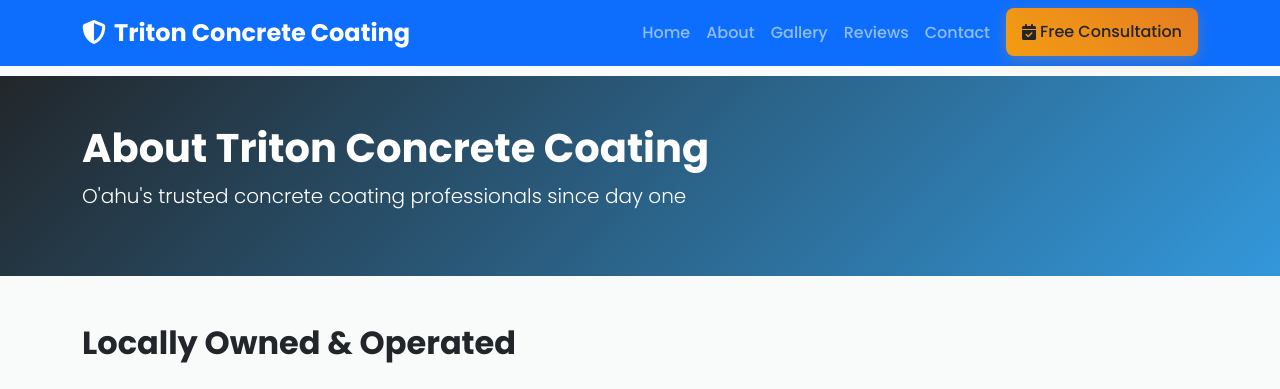
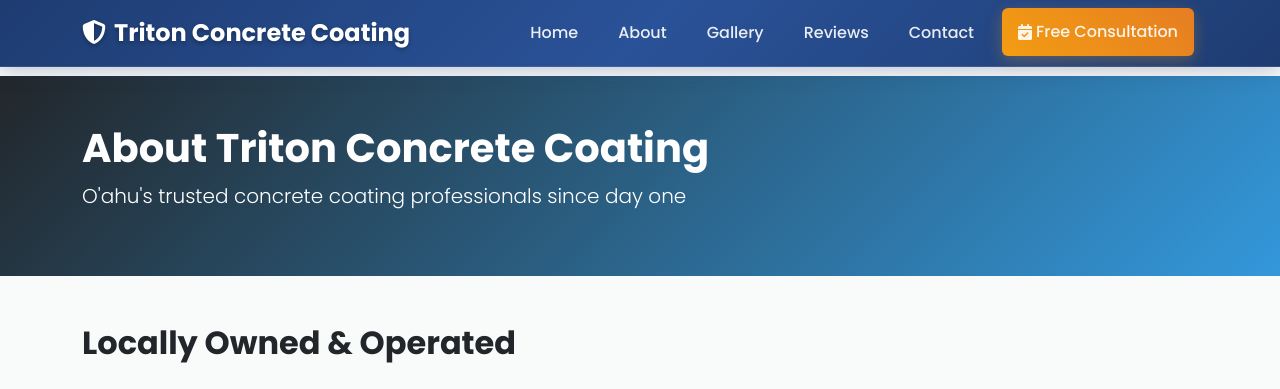
Before and after one commit to robertsn808/SPANK, a Flask app: page /about in a window 1280 px wide. Shown: the top 389 px of the page. Run offline with Flask 3, Linux system fonts and the light colour scheme; some libraries are stand-ins or nearby versions.

Commit message:
Improve the appearance of the website header with a new color scheme
Updates the navigation bar's appearance with a gradient background, blur effect, and enhanced link styles using CSS and modifies base.html to use the new class.

Replit-Commit-Author: Agent
Replit-Commit-Session-Id: e5790f8d-404f-4be7-87e8-d8c35d3b8adf
Replit-Commit-Screenshot-Url: https://storage.googleapis.com/screenshot-production-us-central1/b50b8781-d41f-4368-a8f1-722885610003/a837c056-21ce-4aff-932e-22e3074faa67.jpg

```diff
--- a/static/css/styles.css
+++ b/static/css/styles.css
@@ -23,19 +23,46 @@ body {
     background-color: hsl(var(--background));
 }
 
-/* Navigation Styles */
+/* Premium Navigation Styles */
+.navbar-premium {
+    background: linear-gradient(135deg, #1e3c72 0%, #2a5298 50%, #1e3c72 100%) !important;
+    backdrop-filter: blur(10px);
+    border-bottom: 1px solid rgba(255, 255, 255, 0.1);
+    box-shadow: 0 2px 20px rgba(30, 60, 114, 0.3);
+    transition: all 0.3s ease;
+}
+
+.navbar-premium.scrolled {
+    background: linear-gradient(135deg, rgba(30, 60, 114, 0.95) 0%, rgba(42, 82, 152, 0.95) 50%, rgba(30, 60, 114, 0.95) 100%) !important;
+    backdrop-filter: blur(15px);
+}
+
 .navbar-brand {
     font-weight: 600;
     font-size: 1.5rem;
+    color: #fff !important;
+    text-shadow: 0 2px 4px rgba(0,0,0,0.3);
+    transition: all 0.3s ease;
+}
+
+.navbar-brand:hover {
+    color: #f39c12 !important;
+    transform: scale(1.02);
 }
 
 .navbar-nav .nav-link {
     font-weight: 500;
-    transition: color 0.3s ease;
+    transition: all 0.3s ease;
+    color: rgba(255, 255, 255, 0.9) !important;
+    padding: 0.75rem 1rem !important;
+    border-radius: 6px;
+    margin: 0 0.25rem;
 }
 
 .navbar-nav .nav-link:hover {
-    color: hsl(var(--accent-color)) !important;
+    color: #f39c12 !important;
+    background: rgba(255, 255, 255, 0.1);
+    transform: translateY(-1px);
 }
 
 /* Hero Section with Video Background */
--- a/templates/base.html
+++ b/templates/base.html
@@ -23,7 +23,7 @@
 </head>
 <body>
     <!-- Navigation -->
-    <nav class="navbar navbar-expand-lg navbar-dark bg-primary fixed-top">
+    <nav class="navbar navbar-expand-lg navbar-dark navbar-premium fixed-top">
         <div class="container">
             <a class="navbar-brand fw-bold" href="{{ url_for('index') }}">
                 <i class="fas fa-shield-alt me-2"></i>Triton Concrete Coating
```
